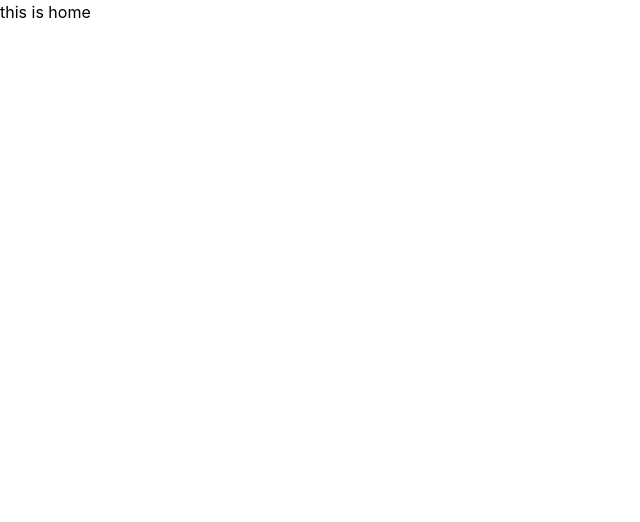
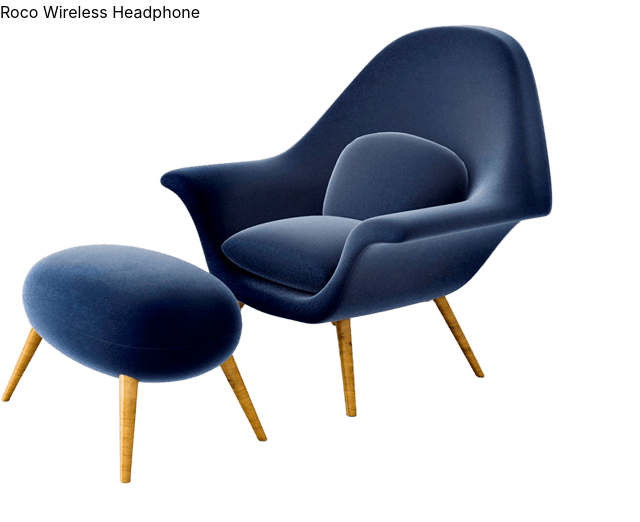
Before and after one commit to shuvodeb17/LuminousTrade-Client-Side, a React (Vite) app: page / in a window 1280 px wide. Shown: the top 522 px of the page, without its empty margins (0-640 px from the left). Built offline with nearby package versions, Linux system fonts and the light colour scheme.

Commit message:
banner section added

```diff
--- a/src/pages/Home/Home/Home.jsx
+++ b/src/pages/Home/Home/Home.jsx
@@ -1,8 +1,19 @@
+import './Home.css';
+import product1 from '../../../assets/Home/product1.png'
 
 const Home = () => {
     return (
-        <div>
-            this is home
+        <div className='bg-[rgb(247,247,247)] h-screen'>
+            <div className="container px-10 mx-auto">
+                <div className="grid grid-cols-2 gap-5 items-center justify-center h-screen">
+                    <div className="">
+                        <h1 className="text-6xl leading-tight font-bold">Roco Wireless Headphone</h1>
+                    </div>
+                    <div className="">
+                        <img className='w-[500px]' src={product1} alt="" />
+                    </div>
+                </div>
+            </div>
         </div>
     );
 };
```
Also changed, not shown: src/assets/Home/product1.png (added), src/pages/Home/Home/Home.css (added).
